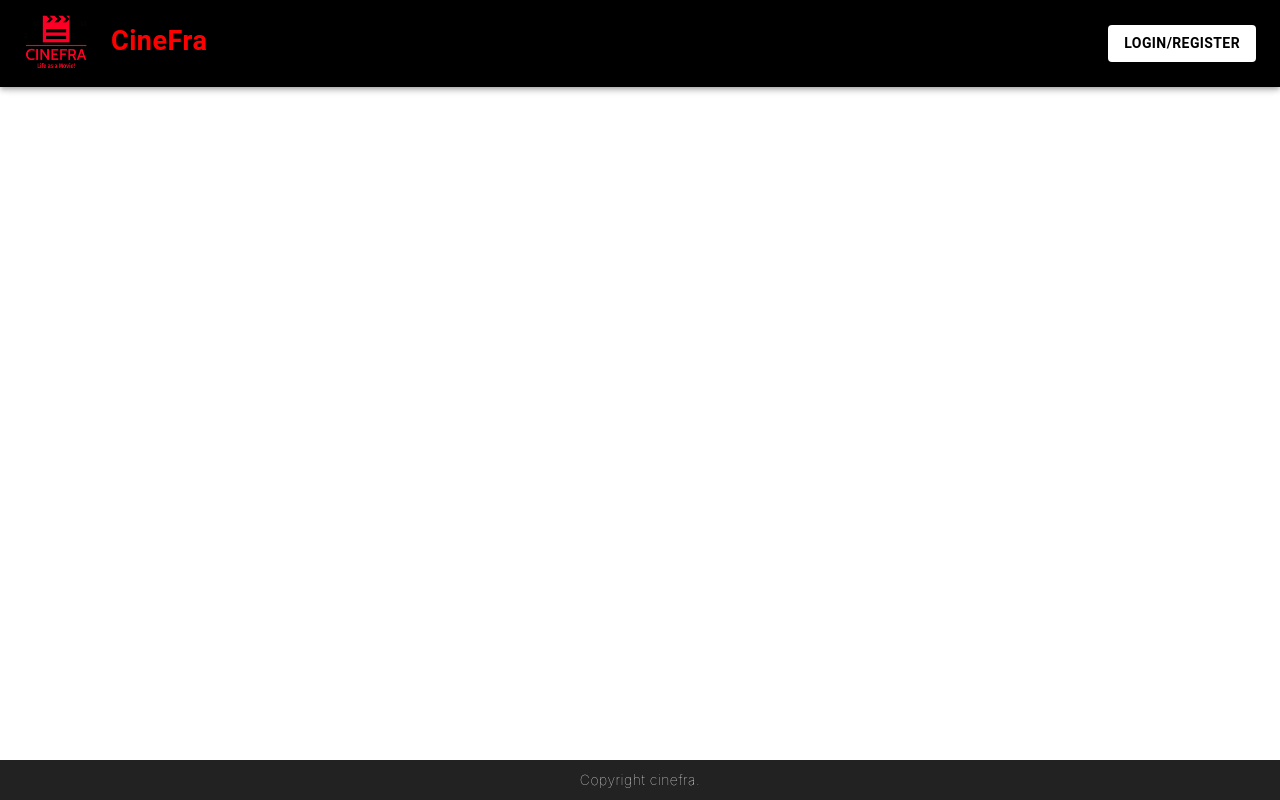
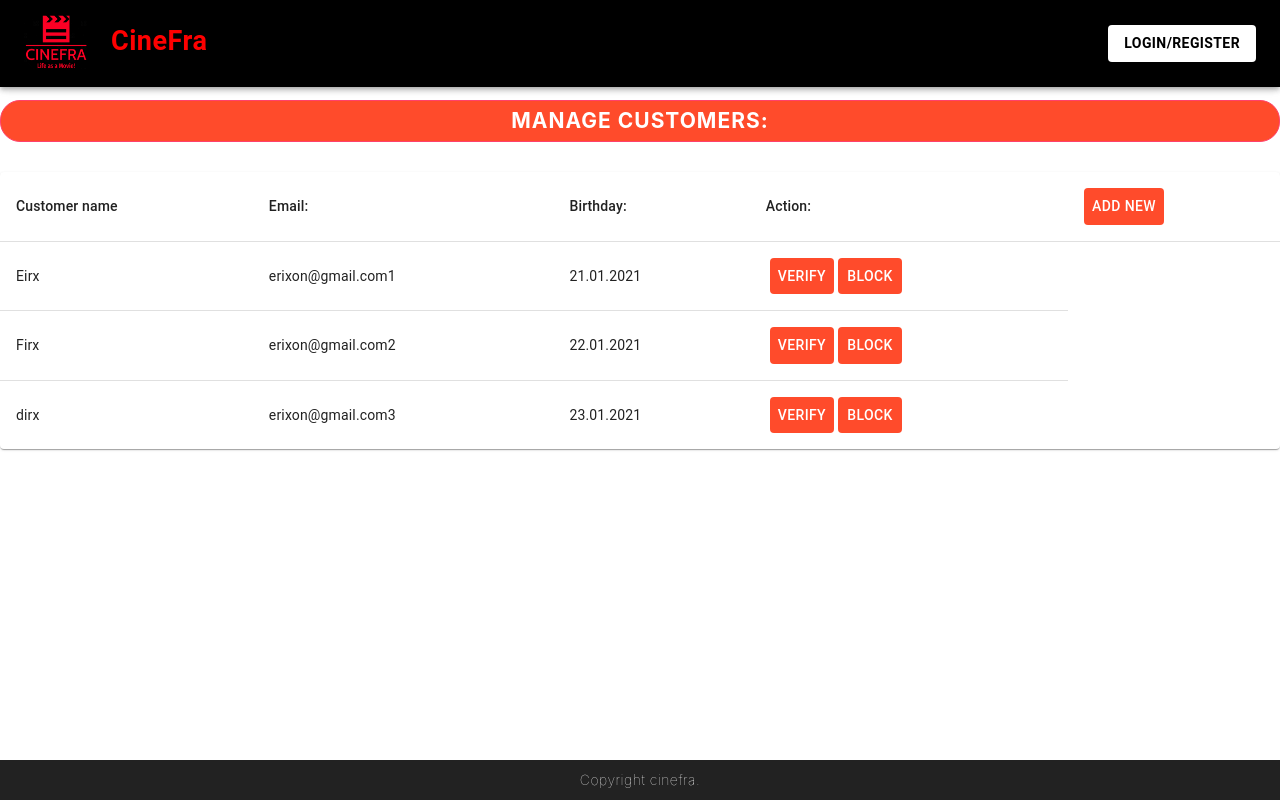
Before and after one commit to MilanTo3/Cinema-App-Project-Praksa-Vega-IT, a React (Create React App) app in the folder cinema-app/: page /admin/customers in a window 1280 px wide. Built offline with nearby package versions, Linux system fonts and the light colour scheme.

Commit message:
table made

```diff
--- a/cinema-app/src/App.js
+++ b/cinema-app/src/App.js
@@ -15,8 +15,8 @@ function App() {
           <Routes>
             <Route path="/" element={<Frontpage/>}/>
             <Route path='/loginregpage' element={<LogRegPage/>} />
-            <Route exact path='/adminPanel' element={<AdminPanel/>} />
-            <Route exact path='/adminCrudPage/:type' element={<AdminCrudPage/>} />
+            <Route exact path='/admin' element={<AdminPanel/>} />
+            <Route exact path='/admin/:type' element={<AdminCrudPage/>} />
           </Routes>
         </div>
       <Footer/>
--- a/cinema-app/src/Components/table/table.js
+++ b/cinema-app/src/Components/table/table.js
@@ -8,15 +8,17 @@ import TableRow from '@mui/material/TableRow';
 import Paper from '@mui/material/Paper';
 import Button from '@mui/material/Button';
 
-function createData(name, email, birthday) {
+function createCustom(name, email, birthday) {
   return { name, email, birthday };
 }
 
 const rows = [
-  createData('Eirx', "erixon@gmail.com1", "21.01.2021"),
-  createData('Firx', "erixon@gmail.com2", "22.01.2021"),
-  createData('dirx', "erixon@gmail.com3", "23.01.2021"),
-
+  [createCustom('Eirx', "erixon@gmail.com1", "21.01.2021"),
+  createCustom('Firx', "erixon@gmail.com2", "22.01.2021"),
+  createCustom('dirx', "erixon@gmail.com3", "23.01.2021")],
+  [{ name: "Action" }, { name: "Comedy" }, { name: "Funny" }],
+  [{ name: "Pirati sa Kariba", originalName: "Pirates of the Carribean", duration: "83m" }, { name: "Deda mrazov pomocnik", originalName: "Santa's helper", duration: "93m" }, {name: "Deda mrazov pomocnik", originalName: "Santa's helper", duration: "90m" }],
+  [{ name: "Screening1" }, { name: "Screening2" }, { name: "Screening3" }]
 ];
 
 // Header names for customers, genres, movies, screenings.
@@ -26,7 +28,7 @@
                  ["Screenings name:"]];
 
 // Header keys for customers, genres, movies, screenings:
-const headersKeys = [["name", "email", "birthday"], ["name"], ["name", "originalName"], ["name"]];
+const headersKeys = [["name", "email", "birthday"], ["name"], ["name", "originalName", "duration"], ["name"]];
 
 // Actions for customers, genres, movies, screenings:
 const actions = [["Verify", "Block"], ["Edit", "Delete"], ["Edit", "Delete"], ["Edit", "Delete"]]
@@ -41,6 +43,7 @@ export default function BasicTable({dataType}) { // Koji header, i podaci.
   var headerName = headersName[ind];
   var headerKey = headersKeys[ind];
   var action = actions[ind];
+  var data = rows[ind];
 
   return (
     <TableContainer component={Paper}>
@@ -62,16 +65,16 @@ export default function BasicTable({dataType}) { // Koji header, i podaci.
 
         </TableHead>
         <TableBody>
-          {rows.map((row) => (
+          {data.map((row) => (
             <TableRow
               key={row.name}
               sx={{ '&:last-child td, &:last-child th': { border: 0 } }}
             >
-              <TableCell component="th" scope="row">
-                {row.name}
-              </TableCell>
-              <TableCell align="left">{row.email}</TableCell>
-              <TableCell align="left">{row.birthday}</TableCell>
+
+              { headerKey.map((key) => (
+                <TableCell align="left">{row[key]}</TableCell>
+              ))}
+
               <TableCell align="left">{action.map((action) => ( <Button style={{backgroundColor: "#FF4B2B", color: "white", marginLeft: "4px"}}>{action}</Button> ))}</TableCell>
             </TableRow>
           ))}
--- a/cinema-app/src/Pages/admin/adminCrudPage/adminCrudPage.js
+++ b/cinema-app/src/Pages/admin/adminCrudPage/adminCrudPage.js
@@ -1,4 +1,4 @@
-import { Link, useParams, useLocation } from "react-router-dom";
+import { useParams } from "react-router-dom";
 import classes from './adminCrudPage.module.css';
 import BasicTable from "../../../Components/table/table";
 
--- a/cinema-app/src/Pages/admin/adminPanel.js
+++ b/cinema-app/src/Pages/admin/adminPanel.js
@@ -14,21 +14,21 @@ export default function AdminPanel(){
           </div>
         </Grid>
         <Grid item xs={12} md={6}>
-          <Link to={{ pathname: "/adminCrudPage/customers" }}><div className={classes.managbox}>
+          <Link to={{ pathname: "/admin/customers" }}><div className={classes.managbox}>
             <p className={classes.managwrite}>Manage Customers</p>
           </div>
           </Link>
         </Grid>
         <Grid item xs={12} md={6}>
-        <Link to={{ pathname: "/adminCrudPage/movies" }}><div className={classes.managbox}>
+        <Link to={{ pathname: "/admin/movies" }}><div className={classes.managbox}>
             <p className={classes.managwrite}>Manage Movies</p>          </div></Link>
         </Grid>
         <Grid item xs={12} md={6}>
-        <Link to={{ pathname: "/adminCrudPage/genres" }}><div className={classes.managbox}>
+        <Link to={{ pathname: "/admin/genres" }}><div className={classes.managbox}>
             <p className={classes.managwrite}>Manage Genres</p>          </div></Link>
         </Grid>
         <Grid item xs={12} md={6}>
-        <Link to={{ pathname: "/adminCrudPage/screenings" }}><div className={classes.managbox}>
+        <Link to={{ pathname: "/admin/screenings" }}><div className={classes.managbox}>
             <p className={classes.managwrite}>Manage Screenings</p>        </div></Link>
         </Grid>
       </Grid>
```
